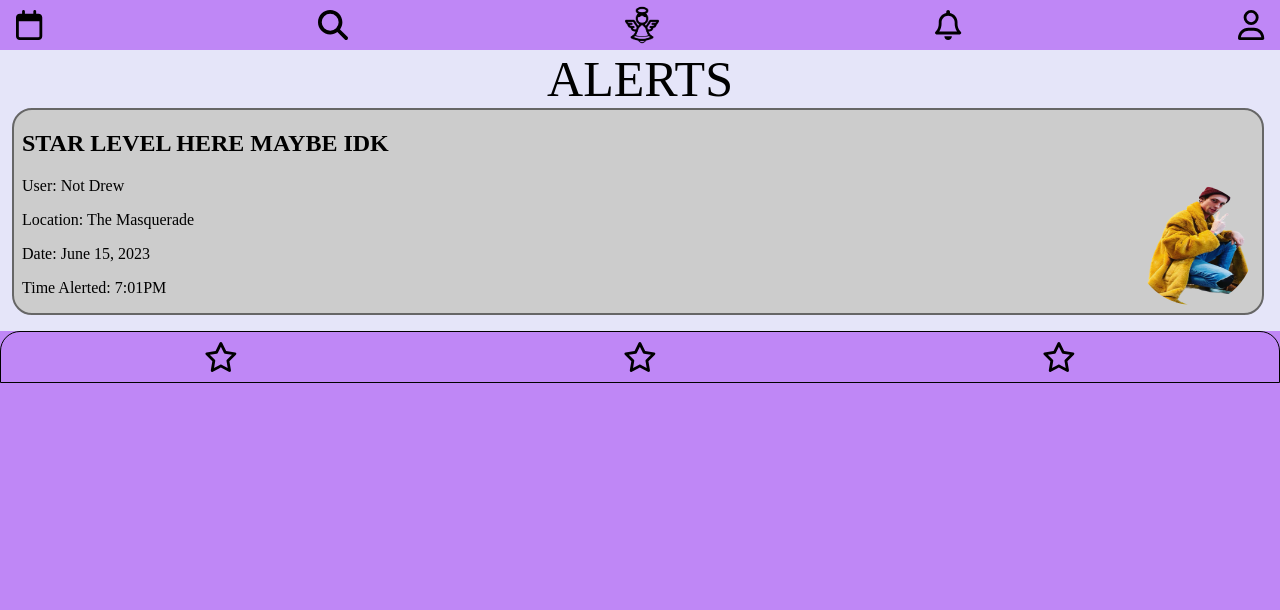
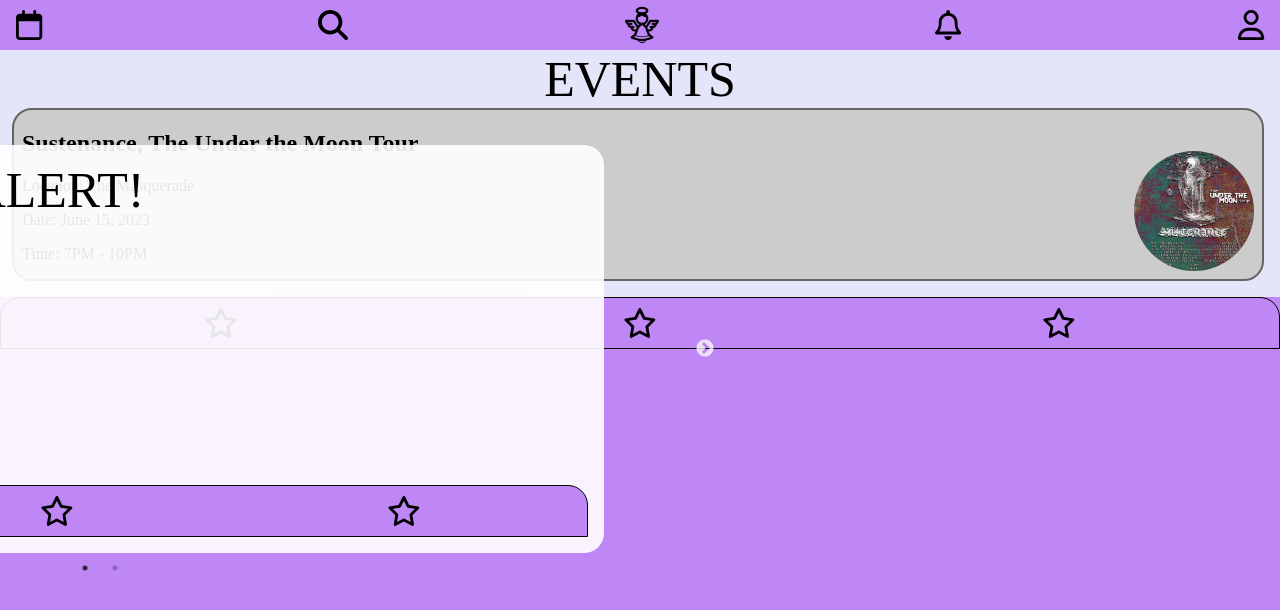
Before and after one commit to GuiltyDogg/angelchoir2, a React (Create React App) app: page / in a window 1280 px wide. Shown: the top 610 px of the page. Built offline with nearby package versions, Linux system fonts and the light colour scheme.

Commit message:
Moved AlertGlass to overlap Events (kinda)

```diff
--- a/src/App.js
+++ b/src/App.js
@@ -7,8 +7,8 @@ function App() {
   return (
     <ApplicationContent>
       {/* <Settings></Settings> */}
-      {/* <EventList></EventList> */}
-      <AlertPage></AlertPage>
+      <EventList></EventList>
+      {/* <AlertPage></AlertPage> */}
     </ApplicationContent>
   );
 }
--- a/src/design/atoms/alertglass/index.js
+++ b/src/design/atoms/alertglass/index.js
@@ -14,7 +14,7 @@ function AlertGlass() {
     slidesToScroll: 1,
   };
   return (
-    <div>
+    <CardContainer>
       <Slider {...settings}>
         <div>
           <Window>
@@ -31,7 +31,7 @@ function AlertGlass() {
           </Window>
         </div>
       </Slider>
-    </div>
+    </CardContainer>
   );
 }
 
--- a/src/design/atoms/alertglass/styles.js
+++ b/src/design/atoms/alertglass/styles.js
@@ -9,7 +9,7 @@ export const Window = styled.div`
   padding: ${whitespace.most};
   background-color: rgba(255, 255, 255, 0.9);
   //   background-color: rgba(191, 135, 246, 0.9);
-  display: flex;
+  display: block;
   flex-direction: column;
   width: 90%;
   align-items: center;
@@ -18,9 +18,9 @@ export const Window = styled.div`
   text-align: center;
   font-family: ${fonts.font};
   // position: absolute;
-  margin: auto;
-  top: 50%;
-  left: 50%;
+  // margin: auto;
+  // top: 50%;
+  // left: 50%;
   // transform: translate(-50%, -50%);
   // z-index: 9999;
 `;
@@ -41,4 +41,6 @@ export const AlertImage = styled.img`
 
 export const CardContainer = styled.div`
   position: relative;
+  transform: translate(-50%, -50%);
+  margin-left: 100px;
 `;
--- a/src/pages/eventlist/index.js
+++ b/src/pages/eventlist/index.js
@@ -13,9 +13,9 @@ function Eventlist() {
         <ToolBar />
         <Events />
         <StarBar />
+        <AlertGlass />
       </PageContainer>
       {/* <GlassWindow></GlassWindow> */}
-      <AlertGlass />
     </>
   );
 }
```
